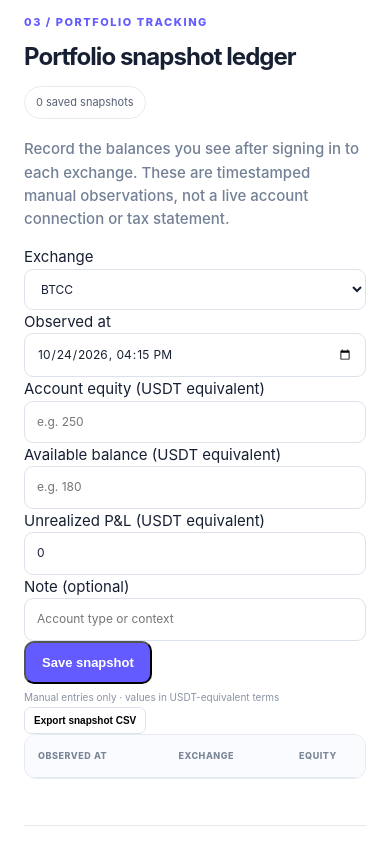
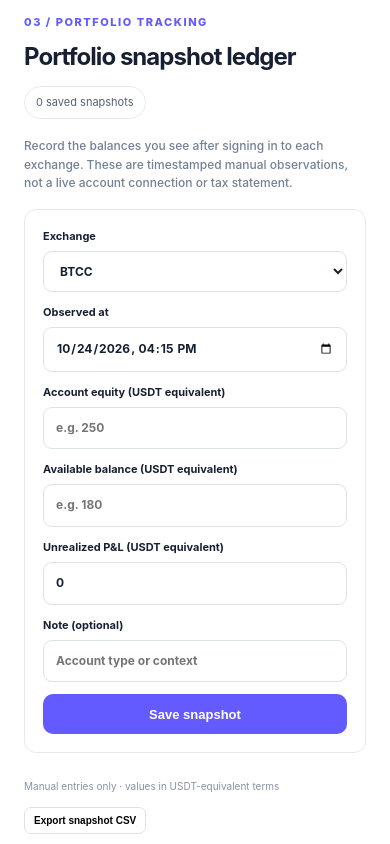
Before and after one commit to gem-cybersecurity-monitoring-assist/btcc-copy-manager, a Next.js app: page /copy-trading in a window 390 px wide. Shown: the part 3820-4664 px from the top of the page. Built offline with nearby package versions, Linux system fonts and the light colour scheme.

Commit message:
style: add responsive portfolio snapshot ledger

```diff
--- a/app/copy-trading/styles.css
+++ b/app/copy-trading/styles.css
@@ -97,3 +97,13 @@
 .copy-shell .form-message { color:#256c52; background:#eef9f3; border:1px solid #cdebdc; padding:10px 12px; border-radius:8px; font-size:12px; }
 @media(max-width:760px) { .copy-shell .manual-entry-form { grid-template-columns:repeat(2,minmax(0,1fr)); } .copy-shell .manual-entry-form button { grid-column:1 / -1; } .copy-shell .demo-toggle-row { align-items:flex-start; flex-direction:column; } }
 @media(max-width:440px) { .copy-shell .manual-entry-form { grid-template-columns:1fr; } }
+
+.copy-shell .ledger-intro { font-size:12px; max-width:760px; margin:0 0 16px; }
+.copy-shell .snapshot-form { display:grid; grid-template-columns:repeat(3,minmax(0,1fr)); gap:12px; background:#fff; border:1px solid var(--line); border-radius:12px; padding:18px; margin:14px 0; }
+.copy-shell .snapshot-form label { font-size:11px; font-weight:700; display:block; }
+.copy-shell .snapshot-form input,.copy-shell .snapshot-form select { display:block; margin-top:6px; }
+.copy-shell .snapshot-form button { border:0; cursor:pointer; justify-content:center; align-self:end; min-height:40px; }
+.copy-shell .ledger-toolbar { display:flex; justify-content:space-between; align-items:center; gap:12px; margin:12px 0; }
+.copy-shell .ledger-toolbar button { flex-shrink:0; }
+@media(max-width:760px) { .copy-shell .snapshot-form { grid-template-columns:repeat(2,minmax(0,1fr)); } .copy-shell .snapshot-form button { grid-column:1 / -1; } .copy-shell .ledger-toolbar { align-items:flex-start; flex-direction:column; } }
+@media(max-width:440px) { .copy-shell .snapshot-form { grid-template-columns:1fr; } }
```
